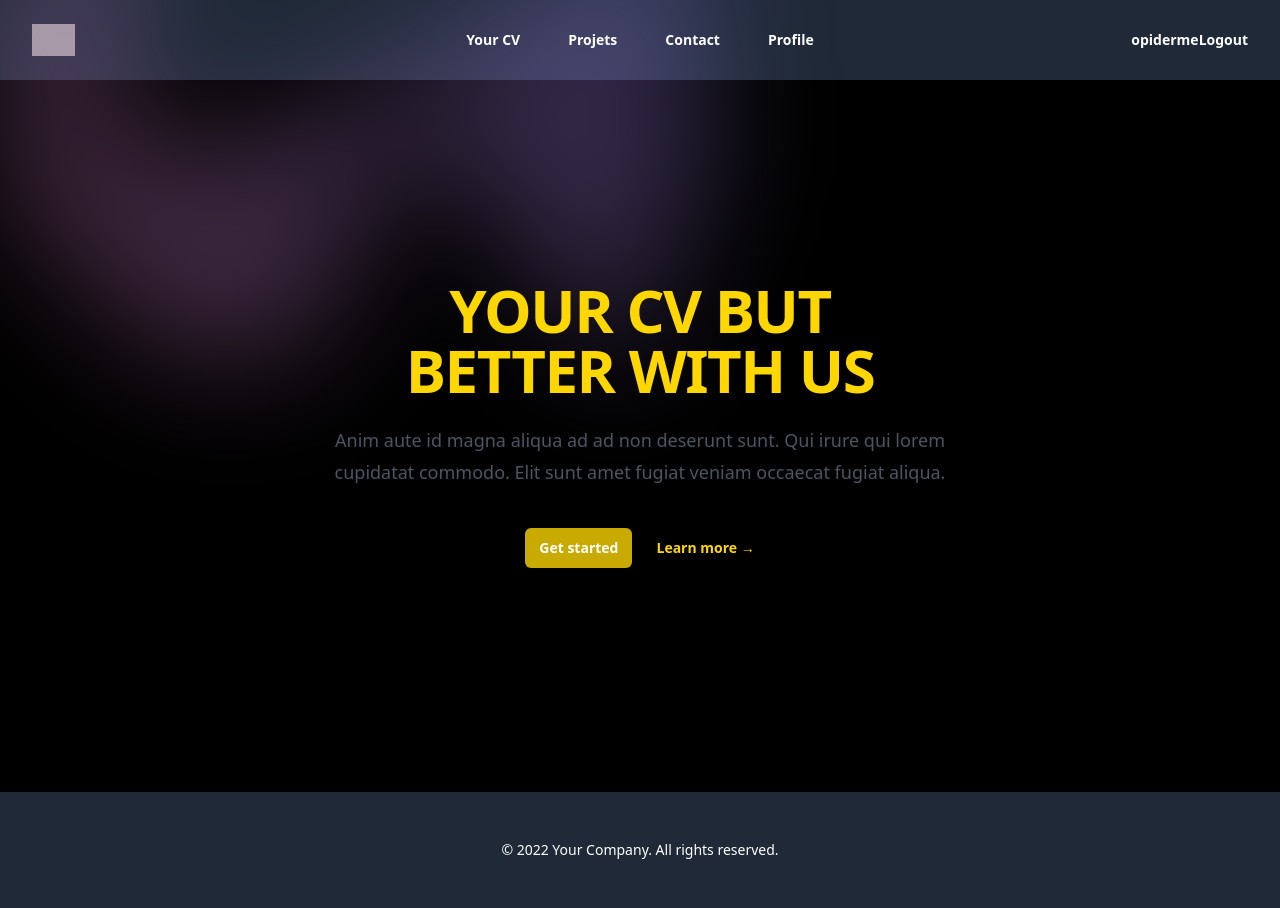
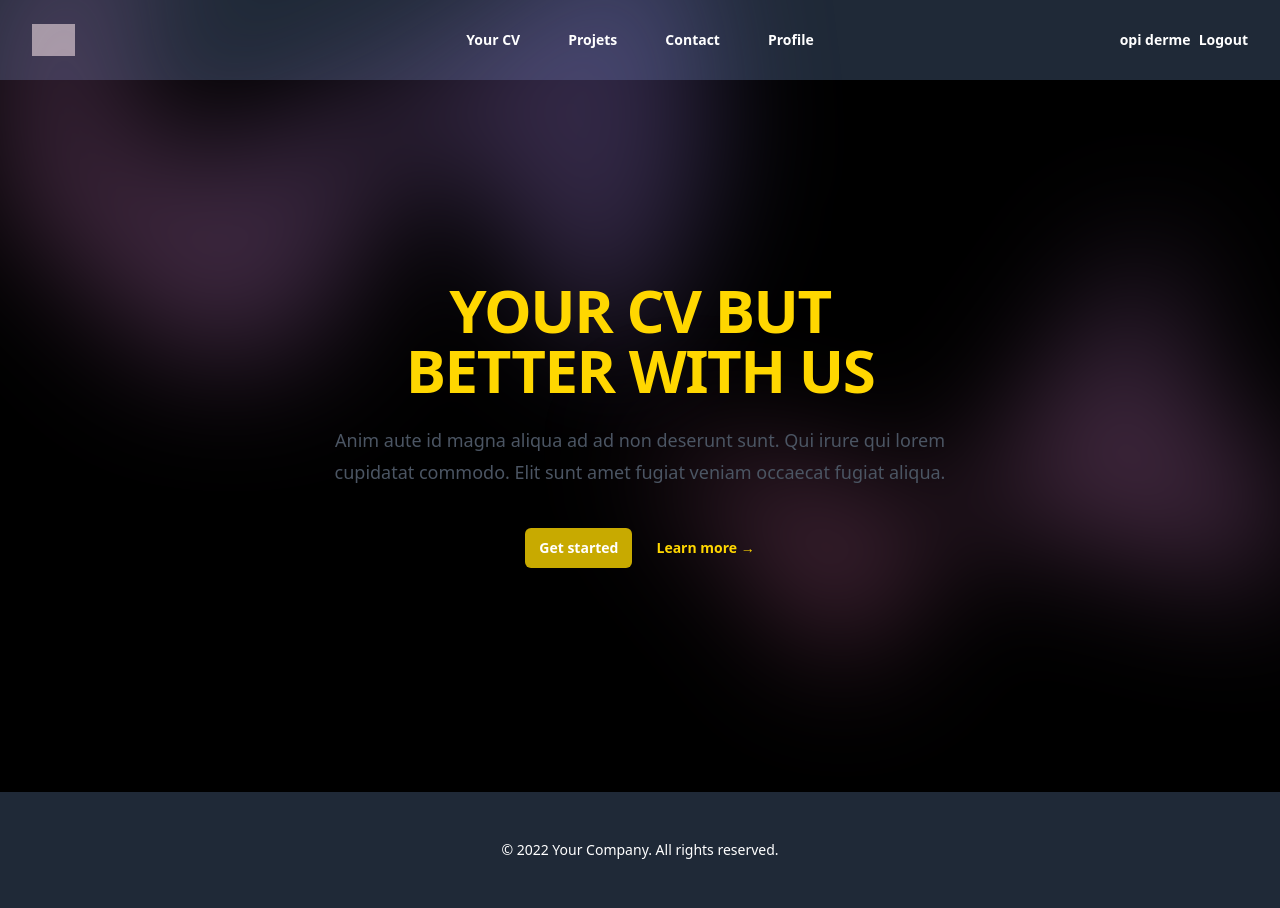
Before and after one commit to Opiderme/TP-CV-PHP, a PHP site: page / in a window 1280 px wide. Run offline with PHP 8.4, Linux system fonts and the light colour scheme; a user stored in the database is signed in; data comes from the database, SQL or seed files in the repository; some libraries are stand-ins or nearby versions; grey boxes are pictures that could not be loaded.

Commit message:
little modif

```diff
--- a/app/cv.php
+++ b/app/cv.php
@@ -113,8 +113,7 @@ try {
                 <a href="#" class="text-sm font-semibold leading-6 text-white-900 z-50">Profile</a>
             </div>
             <div class="lg:flex lg:flex-1 lg:justify-end">
-                <p class="text-sm font-semibold leading-6 text-white-900 z-50"><?php echo $personalInfo['first_name']; ?></p>
-                <p class="text-sm font-semibold leading-6 text-white-900 z-50"><?php echo $personalInfo['last_name']; ?></p>
+                <p class="relative text-sm font-semibold leading-6 text-white-900 z-50 right-2"><?= htmlspecialchars($personalInfo['first_name']. ' ' . $personalInfo['last_name']) ?></p>
                 <?php if ($isAdmin): ?>
                     <a href="logout.php" class="text-sm font-semibold leading-6 text-white-900 z-50">Logout</a>
                 <?php else: ?>
--- a/app/index.php
+++ b/app/index.php
@@ -49,6 +49,19 @@ if ($_SERVER["REQUEST_METHOD"] == "POST" && $isAdmin) {
     <meta http-equiv="X-UA-Compatible" content="ie=edge">
     <title>Curriculum Vitae</title>
     <link href="./output.css" rel="stylesheet">
+    <script src="https://cdn.tailwindcss.com"></script>
+    <style>
+        /* Style pour empêcher le scrolling en arrière-plan quand le modal est ouvert */
+        .modal-active {
+            overflow: hidden;
+        }
+
+        /* Assure que le modal est scrollable */
+        .modal-content {
+            max-height: 90vh; /* Limite la hauteur à 90% de la fenêtre */
+            overflow-y: auto; /* Ajoute le scroll si nécessaire */
+        }
+    </style>
 </head>
 <body class="bg-black">
     <?php
@@ -78,8 +91,7 @@ if ($_SERVER["REQUEST_METHOD"] == "POST" && $isAdmin) {
                 <a href="#" class="text-sm font-semibold leading-6 text-white-900 z-50">Profile</a>
             </div>
             <div class="lg:flex lg:flex-1 lg:justify-end">
-                <p class="text-sm font-semibold leading-6 text-white-900 z-50"><?php echo $personalInfo['first_name']; ?></p>
-                <p class="text-sm font-semibold leading-6 text-white-900 z-50"><?php echo $personalInfo['last_name']; ?></p>
+                <p class="relative text-sm font-semibold leading-6 text-white-900 z-50 right-2"><?= htmlspecialchars($personalInfo['first_name']. ' ' . $personalInfo['last_name']) ?></p>
                 <?php if ($isAdmin): ?>
                     <a href="logout.php" class="text-sm font-semibold leading-6 text-white-900 z-50">Logout</a>
                 <?php else: ?>
@@ -105,7 +117,9 @@ if ($_SERVER["REQUEST_METHOD"] == "POST" && $isAdmin) {
                 </div>
             </div>
             </div>
-            <div class="absolute inset-x-0 top-[calc(100%-50rem)] -z-10 transform-gpu overflow-hidden blur-3xl sm:top-[calc(100%-50rem)]" aria-hidden="true">            </div>
+            <div class="absolute inset-x-0 top-[calc(100%-13rem)] -z-10 transform-gpu overflow-hidden blur-3xl sm:top-[calc(100%-50rem)]" aria-hidden="true">
+                <div class="relative left-[calc(50%+3rem)] aspect-[1155/678] w-[36.125rem] -translate-x-1/2 bg-gradient-to-tr from-[#ff80b5] to-[#9089fc] opacity-30 sm:left-[calc(50%+36rem)] sm:w-[72.1875rem]" style="clip-path: polygon(74.1% 44.1%, 100% 61.6%, 97.5% 26.9%, 85.5% 0.1%, 80.7% 2%, 72.5% 32.5%, 60.2% 62.4%, 52.4% 68.1%, 47.5% 58.3%, 45.2% 34.5%, 27.5% 76.7%, 0.1% 64.9%, 17.9% 100%, 27.6% 76.8%, 76.1% 97.7%, 74.1% 44.1%)"></div>
+            </div>
         </div>
         <footer>
             <div class="px-6 py-12 bg-gray-800 text-white text-sm text-center">
--- a/app/login.php
+++ b/app/login.php
@@ -54,7 +54,7 @@ if ($_SERVER["REQUEST_METHOD"] == "POST") {
         <div class="flex items-center justify-between">
           <label for="password" class="block text-sm font-medium leading-6 text-white">Password</label>
           <div class="text-sm">
-            <a href="#" class="font-semibold text-indigo-600 hover:text-indigo-500">Forgot password?</a>
+            <a href="register.php" class="font-semibold text-indigo-600 hover:text-indigo-500">Register -></a>
           </div>
         </div>
         <div class="mt-2">
--- a/app/projets.php
+++ b/app/projets.php
@@ -113,8 +113,7 @@ try {
                 <a href="#" class="text-sm font-semibold leading-6 text-white-900 z-50">Profile</a>
             </div>
             <div class="lg:flex lg:flex-1 lg:justify-end">
-                <p class="text-sm font-semibold leading-6 text-white-900 z-50"><?php echo $personalInfo['first_name']; ?></p>
-                <p class="text-sm font-semibold leading-6 text-white-900 z-50"><?php echo $personalInfo['last_name']; ?></p>
+                <p class="relative text-sm font-semibold leading-6 text-white-900 z-50 right-2"><?= htmlspecialchars($personalInfo['first_name']. ' ' . $personalInfo['last_name']) ?></p>
                 <?php if ($isAdmin): ?>
                     <a href="logout.php" class="text-sm font-semibold leading-6 text-white-900 z-50">Logout</a>
                 <?php else: ?>
```
